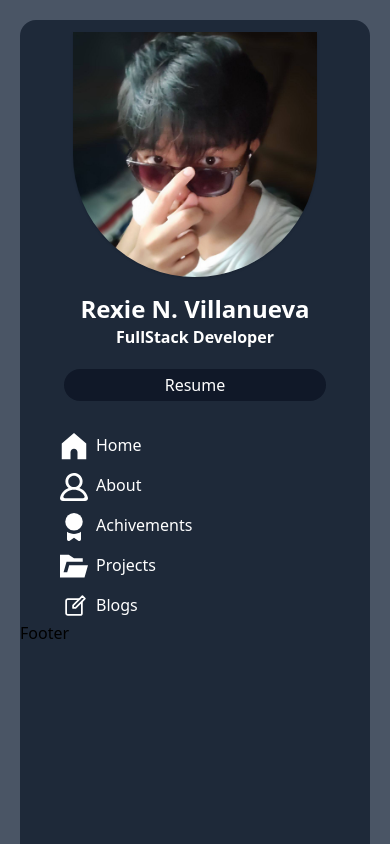
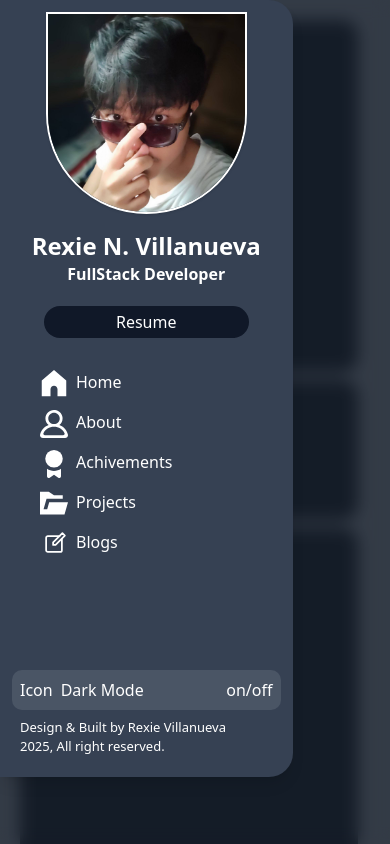
Before and after one commit to Xer0503/Portfolio-vue, a Vue app: page / in a window 390 px wide. Shown: the top 844 px of the page. Built offline with nearby package versions, Linux system fonts and the light colour scheme.

Commit message:
feat: implement responsive layout with navigation and sidebar components

```diff
--- a/src/components/Layout.vue
+++ b/src/components/Layout.vue
@@ -1,54 +1,57 @@
 <script setup>
-    import Profile from './ui/Profile.vue'
+    import { ref } from 'vue'
     import Sidenav from './ui/Sidenav.vue';
+    import MiddleSection from './MiddleSection.vue';
+    import RightSection from './RightSection.vue';
+    import Nav from './ui/Nav.vue'
+    import SidebarMobile from './ui/SidebarMobile.vue';
+
+    import { navToggle } from '../utils';
+    import { onMounted, watch } from 'vue'
+
+    watch(navToggle, (isOpen) => {
+    document.body.classList.toggle('overflow-hidden', isOpen)
+})
+
 </script>
 
 <template>
-    <!--Main Layout-->
-    <section class="p-5 h-screen w-screen">
-        <div class="grid grid-cols-12 gap-5">
-            <!--Left Sidebar Section-->
-            <div class="h-screen bg-gray-800 rounded-2xl col-span-12 md:col-span-4">
-                <Profile />
-                <Sidenav />
-            </div>
-            <!--End Left Sidebar-->
+    <!-- Nav for mobile -->
+    <div v-if="!navToggle" class="block md:hidden max-h-50 bg-gray-900">
+    <Nav />
+    </div>
 
-            <!--Middle Section-->
-            <div class="h-screen rounded-2xl col-span-12 md:col-span-4 space-y-2">
-                <!--Welcome Card-->
-                <div class="h-5/12 rounded-2xl bg-gray-800">
+    <!-- Sidebar for mobile -->
+    <div v-if="navToggle" class="w-9/12 bg-gray-700 shadow-lg rounded-r-3xl fixed z-50 md:hidden">
+    <SidebarMobile />
+    </div>
 
+    <!-- Blur overlay -->
+    <div
+    v-if="navToggle"
+    @click="navToggle = false"
+    class="fixed inset-0 backdrop-blur-sm bg-black/30 z-40"
+    ></div>
+
+    <!-- Main layout -->
+    <section @click="navToggle = false" class="p-5 h-screen w-screen overflow-auto">
+    <div class="grid grid-cols-12 gap-5">
+        <!-- Sidebar (desktop only) -->
+        <div class="h-full bg-gray-800 hidden md:block rounded-2xl col-span-12 md:col-span-3">
+        <Sidenav />
+        </div>
+
+        <!-- Main + Right -->
+        <div class="h-screen rounded-2xl col-span-12 md:col-span-9 overflow-y-auto">
+            <div class="grid grid-cols-12 space-x-3">
+                <div class="col-span-12 md:col-span-8">
+                <MiddleSection />
                 </div>
-
-                <!--Career Stat-->
-                <div class="h-2/12 rounded-2xl bg-gray-800">
-                </div>
-
-                <!--Feautured-->
-                <div class="h-5/12 rounded-2xl bg-gray-800">
+                <div class="col-span-12 md:col-span-4">
+                <RightSection />
                 </div>
             </div>
-            <!--End Middle -->
-
-            <!--Right Sidebar-->
-            <div class="h-screen rounded-2xl col-span-12 md:col-span-4 space-y-2">
-                <!--Skills-->
-                <div class="h-3/12 rounded-2xl bg-gray-800">
-
-                </div>
-
-                <!--Expertise-->
-                <div class="h-5/12 rounded-2xl bg-gray-800">
-
-                </div>
-
-                <!--Contacts-->
-                <div class="h-3/12 rounded-2xl bg-gray-800">
-
-                </div>
-            </div>
-            <!--End of Right Sidebar-->
         </div>
+    </div>
     </section>
 </template>
--- /dev/null
+++ b/src/components/MiddleSection.vue
@@ -0,0 +1,21 @@
+<script setup>
+</script>
+
+<template>
+    <!--Middle Section-->
+    <div class="h-screen rounded-2xl col-span-12 md:col-span-4 space-y-2">
+        <!--Welcome Card-->
+        <div class="h-5/12 rounded-2xl bg-gray-800">
+
+        </div>
+
+        <!--Career Stat-->
+        <div class="h-2/12 rounded-2xl bg-gray-800">
+        </div>
+
+        <!--Feautured-->
+        <div class="h-5/12 rounded-2xl bg-gray-800">
+        </div>
+    </div>
+    <!--End Middle -->
+</template>
--- /dev/null
+++ b/src/components/RightSection.vue
@@ -0,0 +1,23 @@
+<script setup>
+</script>
+
+<template>
+    <!--Right Sidebar-->
+    <div class="h-screen rounded-2xl col-span-12 md:col-span-4 space-y-2">
+        <!--Skills-->
+        <div class="h-3/12 rounded-2xl bg-gray-800">
+
+        </div>
+
+        <!--Expertise-->
+        <div class="h-5/12 rounded-2xl bg-gray-800">
+
+        </div>
+
+        <!--Contacts-->
+        <div class="h-3/12 rounded-2xl bg-gray-800">
+
+        </div>
+    </div>
+    <!--End of Right Sidebar-->
+</template>
--- /dev/null
+++ b/src/components/pages/About.vue
@@ -0,0 +1,6 @@
+<script setup>
+</script>
+
+<template>
+
+</template>
--- /dev/null
+++ b/src/components/pages/Home.vue
@@ -0,0 +1,6 @@
+<script setup>
+</script>
+
+<template>
+
+</template>
--- /dev/null
+++ b/src/components/ui/Nav.vue
@@ -0,0 +1,16 @@
+<script setup>
+    import P from '../../assets/profile.jpg'
+    import Nav from '../../assets/icons/nav.svg'
+    import { navToggle } from '../../utils';
+</script>
+
+<template>
+    <nav v-if="navToggle === navToggle" class="flex justify-between items-center px-5 py-2">
+        <span>
+            <img :src="P" alt="Profile Picture" loading="lazy" class="w-10 mx-auto rounded-full" />
+        </span>
+        <span>
+            <img @click="navToggle = true" :src="Nav" alt="Menu Icon" loading="lazy" class="w-10 mx-auto" />
+        </span>
+    </nav>
+</template>
--- a/src/components/ui/Profile.vue
+++ /dev/null
@@ -1,20 +0,0 @@
-<script setup>
-    import P from '../../assets/profile.jpg'
-</script>
-
-<template>
-    <section class="flex flex-col p-3  text-white">
-        <div>
-            <img :src="P" alt="Profile Picture" loading="lazy" class="w-9/12 mx-auto mb-4 rounded-b-full rounded-br-full shadow" />
-        </div>
-        <div class="text-center font-bold">
-            <h3 class="text-2xl">Rexie N. Villanueva</h3>
-            <h2 class="text-md">FullStack Developer</h2>
-        </div>
-        <div class="text-center px-8 my-5">
-            <button class="w-full py-1 bg-gray-900 rounded-2xl">
-                Resume
-            </button>
-        </div>
-    </section>
-</template>
--- /dev/null
+++ b/src/components/ui/SidebarMobile.vue
@@ -0,0 +1,9 @@
+<script setup>
+    import Sidenav from './Sidenav.vue';
+</script>
+
+<template>
+    <div>
+        <Sidenav />
+    </div>
+</template>
--- a/src/components/ui/Sidenav.vue
+++ b/src/components/ui/Sidenav.vue
@@ -9,6 +9,7 @@ import Project from '../../assets/icons/folder.svg'
 import ProjectBlue from '../../assets/icons/folder-blue.svg'
 import Blog from '../../assets/icons/blog.svg'
 import BlogBlue from '../../assets/icons/blog-blue.svg'
+import P from '../../assets/profile.jpg'
 
 import { selectedIcon } from '../../icon'
 
@@ -24,6 +25,21 @@ const iconsBLue = [
 </script>
 
 <template>
+  <section class="flex flex-col p-3  text-white">
+        <div>
+            <img :src="P" alt="Profile Picture" loading="lazy" class="w-9/12 mx-auto mb-4 rounded-b-full rounded-br-full shadow border-2" />
+        </div>
+        <div class="text-center font-bold">
+            <h3 class="text-2xl">Rexie N. Villanueva</h3>
+            <h2 class="text-md">FullStack Developer</h2>
+        </div>
+        <div class="text-center px-8 my-5">
+            <button class="w-full py-1 bg-gray-900 rounded-2xl">
+                Resume
+            </button>
+        </div>
+    </section>
+
   <section class="flex flex-col">
     <div class="justify-start px-10 text-white">
       <ul class="space-y-3">
@@ -49,6 +65,27 @@ const iconsBLue = [
         </li>
       </ul>
     </div>
-    <div>Footer</div>
+
+    <div class="flex flex-col p-3 mt-25">
+      <!--Darkmode-->
+      <div class="flex justify-between items-center text-white bg-gray-600 px-2 py-2 rounded-[10px]">
+        <span class="flex space-x-2">
+          <span>Icon</span>
+          <p>Dark Mode</p>
+        </span>
+        <span>
+          <button>
+            on/off
+          </button>
+        </span>
+      </div>
+
+      <!--Credentials-->
+      <div class="text-white text-[13px] px-2 py-2">
+        <p>Design & Built by Rexie Villanueva</p> </br>
+        <p>2025, All right reserved.</p>
+      </div>
+    </div>
+    <!--End of Footer-->
   </section>
 </template>
--- /dev/null
+++ b/src/utils/index.js
@@ -0,0 +1,3 @@
+import { ref } from 'vue'
+
+export const navToggle = ref(true);
```
Also changed, not shown: src/assets/icons/nav-bl.svg (added), src/assets/icons/nav.svg (added).
